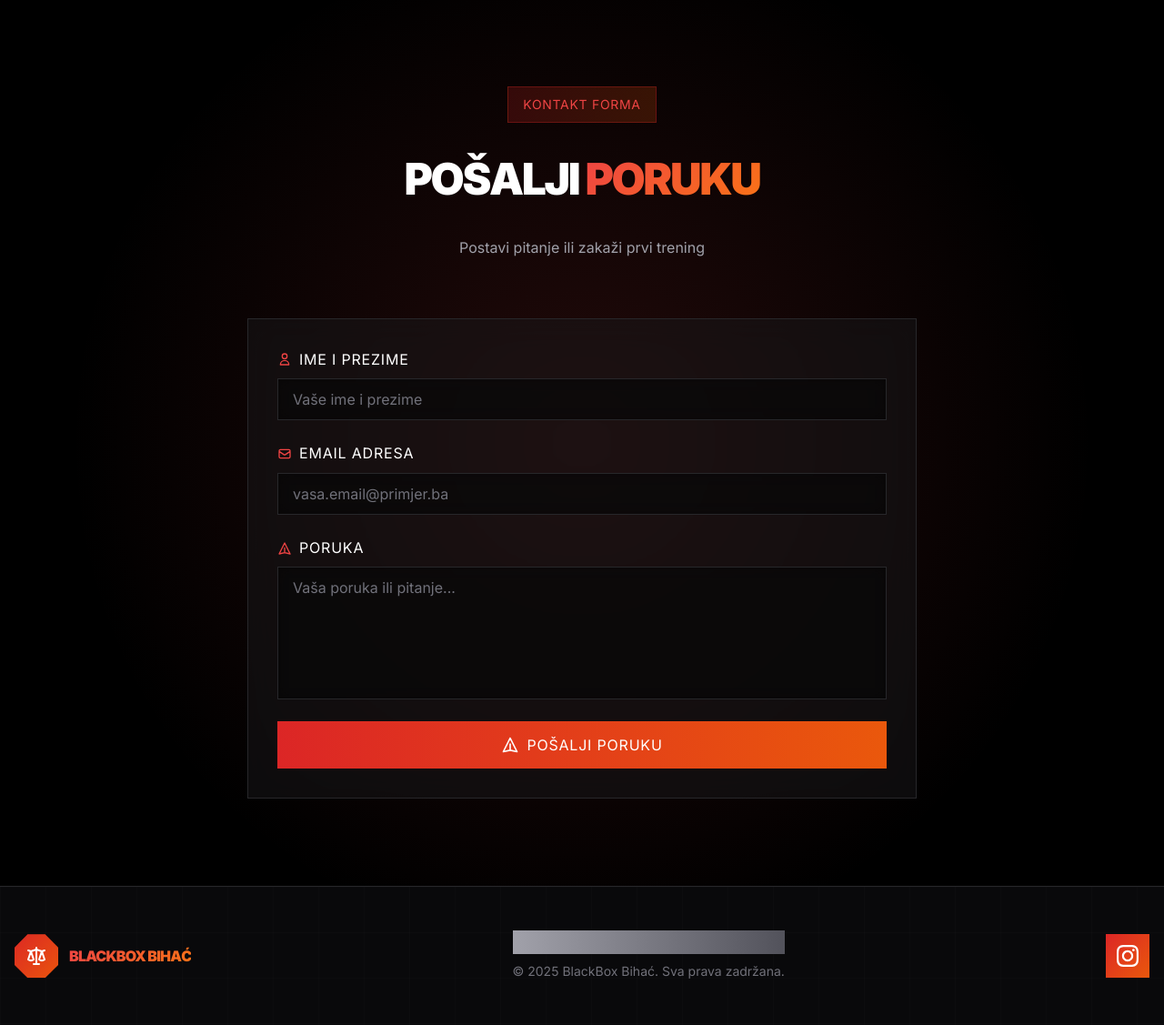
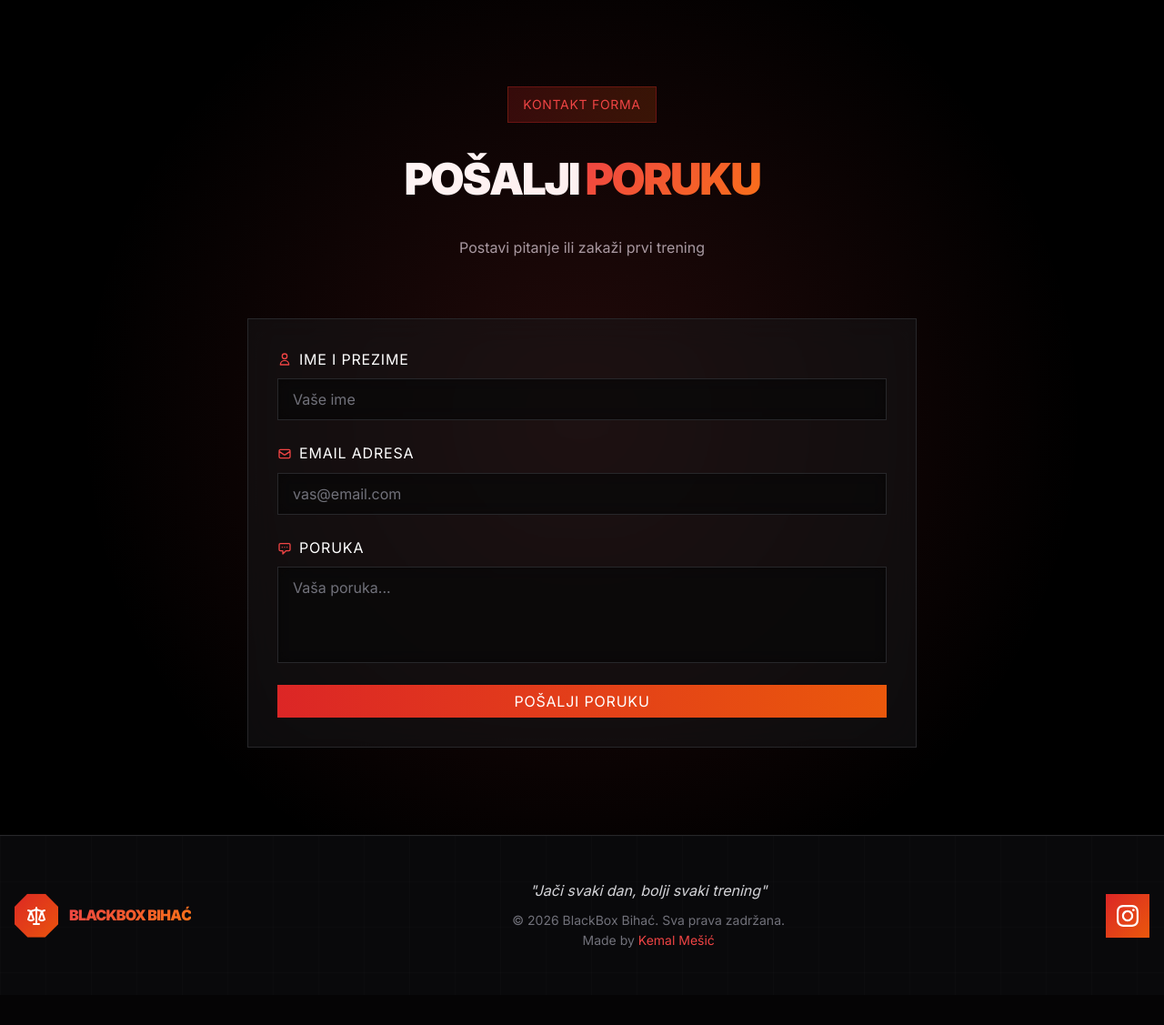
Before and after one commit to mesicc/blacbox-bihac, a PHP site: page / in a window 1280 px wide. Shown: the part 4827-5954 px from the top of the page at 91% size. After the commit the page ends 5869 px from the top, so only its background shows below. Run offline with PHP 8.4, Linux system fonts and the light colour scheme.

Commit message:
Napravljena funkcionalnost slanja maila preko FormSubmit-a

```diff
--- a/css/style.css
+++ b/css/style.css
@@ -1659,17 +1659,14 @@ body:not(.dark-mode) .footer-grid {
 .footer-quote {
     font-style: italic;
     margin-bottom: 0.5rem;
-    background-clip: text;
-    -webkit-background-clip: text;
-    -webkit-text-fill-color: transparent;
 }
 
 .dark-mode .footer-quote {
-    background: linear-gradient(90deg, var(--zinc-400), var(--zinc-600));
+    color: var(--zinc-300);
 }
 
 body:not(.dark-mode) .footer-quote {
-    background: linear-gradient(90deg, var(--zinc-600), var(--zinc-800));
+    color: var(--zinc-700);
 }
 
 .footer-copyright {
@@ -1682,6 +1679,17 @@ body:not(.dark-mode) .footer-quote {
 
 body:not(.dark-mode) .footer-copyright {
     color: var(--zinc-600);
+}
+
+.footer-copyright a {
+    color: var(--red-500);
+    text-decoration: none;
+    transition: color 0.3s ease;
+}
+
+.footer-copyright a:hover {
+    color: var(--orange-500);
+    text-decoration: underline;
 }
 
 .footer-social {
--- a/index.html
+++ b/index.html
@@ -457,46 +457,47 @@
                 <p class="section-description">Postavi pitanje ili zakaži prvi trening</p>
             </div>
 
-            <form class="contact-form" id="contactForm">
+            <form class="contact-form" action="https://formsubmit.co/hadisramic@gmail.com" method="POST">
+                <!-- FormSubmit postavke -->
+                <input type="hidden" name="_subject" value="Nova poruka sa BlackBox Bihac sajta">
+                <input type="hidden" name="_captcha" value="false">
+                <input type="hidden" name="_template" value="table">
+                <input type="text" name="_honey" style="display:none">
+
                 <div class="form-group">
-                    <label for="name" class="form-label">
+                    <label class="form-label" for="name">
                         <svg class="form-icon" fill="none" stroke="currentColor" viewBox="0 0 24 24">
                             <path stroke-linecap="round" stroke-linejoin="round" stroke-width="2" d="M16 7a4 4 0 11-8 0 4 4 0 018 0zM12 14a7 7 0 00-7 7h14a7 7 0 00-7-7z"></path>
                         </svg>
                         Ime i prezime
                     </label>
-                    <input type="text" id="name" name="name" required placeholder="Vaše ime i prezime">
+                    <input type="text" id="name" name="name" placeholder="Vaše ime" required>
                 </div>
-
                 <div class="form-group">
-                    <label for="email" class="form-label">
+                    <label class="form-label" for="email">
                         <svg class="form-icon" fill="none" stroke="currentColor" viewBox="0 0 24 24">
                             <path stroke-linecap="round" stroke-linejoin="round" stroke-width="2" d="M3 8l7.89 5.26a2 2 0 002.22 0L21 8M5 19h14a2 2 0 002-2V7a2 2 0 00-2-2H5a2 2 0 00-2 2v10a2 2 0 002 2z"></path>
                         </svg>
                         Email adresa
                     </label>
-                    <input type="email" id="email" name="email" required placeholder="vasa.email@primjer.ba">
+                    <input type="email" id="email" name="email" placeholder="vas@email.com" required>
                 </div>
-
                 <div class="form-group">
-                    <label for="message" class="form-label">
+                    <label class="form-label" for="message">
                         <svg class="form-icon" fill="none" stroke="currentColor" viewBox="0 0 24 24">
-                            <path stroke-linecap="round" stroke-linejoin="round" stroke-width="2" d="M12 19l9 2-9-18-9 18 9-2zm0 0v-8"></path>
+                            <path stroke-linecap="round" stroke-linejoin="round" stroke-width="2" d="M8 10h.01M12 10h.01M16 10h.01M9 16H5a2 2 0 01-2-2V6a2 2 0 012-2h14a2 2 0 012 2v8a2 2 0 01-2 2h-5l-5 5v-5z"></path>
                         </svg>
                         Poruka
                     </label>
-                    <textarea id="message" name="message" rows="6" required placeholder="Vaša poruka ili pitanje..."></textarea>
+                    <textarea id="message" name="message" rows="4" placeholder="Vaša poruka..." required></textarea>
                 </div>
-
-                <button type="submit" class="btn btn-primary btn-large btn-full">
-                    <svg class="btn-icon" fill="none" stroke="currentColor" viewBox="0 0 24 24">
-                        <path stroke-linecap="round" stroke-linejoin="round" stroke-width="2" d="M12 19l9 2-9-18-9 18 9-2zm0 0v-8"></path>
-                    </svg>
-                    Pošalji Poruku
+                <button type="submit" class="btn btn-primary btn-full">
+                    <span>Pošalji poruku</span>
                 </button>
             </form>
         </div>
     </section>
+
 
     <!-- Footer -->
     <footer class="footer">
@@ -514,7 +515,8 @@
 
                 <div class="footer-center">
                     <p class="footer-quote">"Jači svaki dan, bolji svaki trening"</p>
-                    <p class="footer-copyright">&copy; 2025 BlackBox Bihać. Sva prava zadržana.</p>
+                    <p class="footer-copyright">© 2026 BlackBox Bihać. Sva prava zadržana.</p>
+                    <p class="footer-copyright">Made by <a href="https://github.com/mesicc">Kemal Mešić</a></p>
                 </div>
 
                 <div class="footer-social">
--- a/js/main.js
+++ b/js/main.js
@@ -100,6 +100,7 @@ contactForm.addEventListener('submit', (e) => {
     // Reset form
     contactForm.reset();
 });
+
 
 // Intersection Observer for scroll animations
 const observerOptions = {
```
Also changed, not shown: README.md (added).
